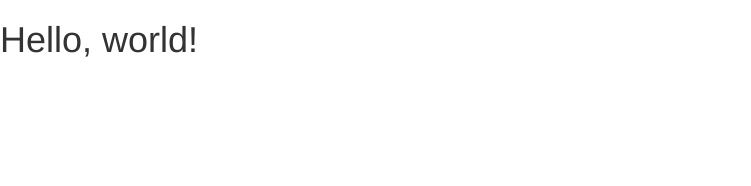
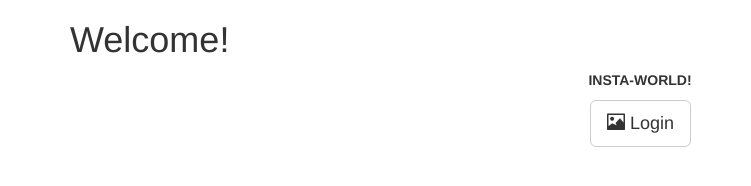
Before and after one commit to freeslugs/hacknyfall2014, a plain HTML site: page static/index.html in a window 1280 px wide. Shown: the whole page, without its empty margins (0-751 px from the left). Drawn offline with nearby package versions, Linux system fonts and the light colour scheme.

Commit message:
Login button created

```diff
--- a/static/index.html
+++ b/static/index.html
@@ -17,7 +17,33 @@
     <![endif]-->
   </head>
   <body>
-    <h1>Hello, world!</h1>
+    <div class="container">
+<!--       <p style="display:block; line-height: 70px; width:100%; text-align:center; margin:0 auto;">
+        <button type="button" class="btn btn-default btn-lg">
+          <span class="glyphicon glyphicon-picture"></span> Login
+        </button>
+      </p> -->
+
+      <div id="header" class="astablerow">
+                <h1>Welcome!</h1>
+          </div>
+            <div id="middlecontainer" class="astablerow" style="width:100px; margin:0 auto;">
+            </div>
+          <div id="footer" class="astablerow" style="width:800px; margin:0 auto;">
+                <p display="inline" class="text-center"> <strong>INSTA-WORLD!</strong></p>
+          </div>
+          <div id="footer" class="astablerow" style="width:100px; margin:0 auto;">
+                  <a href="https://api.instagram.com/oauth/authorize/?client_id=96eea83eeeed431490a2997dcb597d22&redirect_uri=http://127.0.0.1:5000/instagram-redirect&response_type=code">
+                  <button type="button" class="btn btn-default btn-lg">
+                    <span class="glyphicon glyphicon-picture"></span> Login
+
+                 </button>
+          </div>
+
+      <!-- <h1>Hello, world!</h1> -->
+    </div>
+
+
 
     <!-- jQuery (necessary for Bootstrap's JavaScript plugins) -->
     <script src="https://ajax.googleapis.com/ajax/libs/jquery/1.11.1/jquery.min.js"></script>
```
